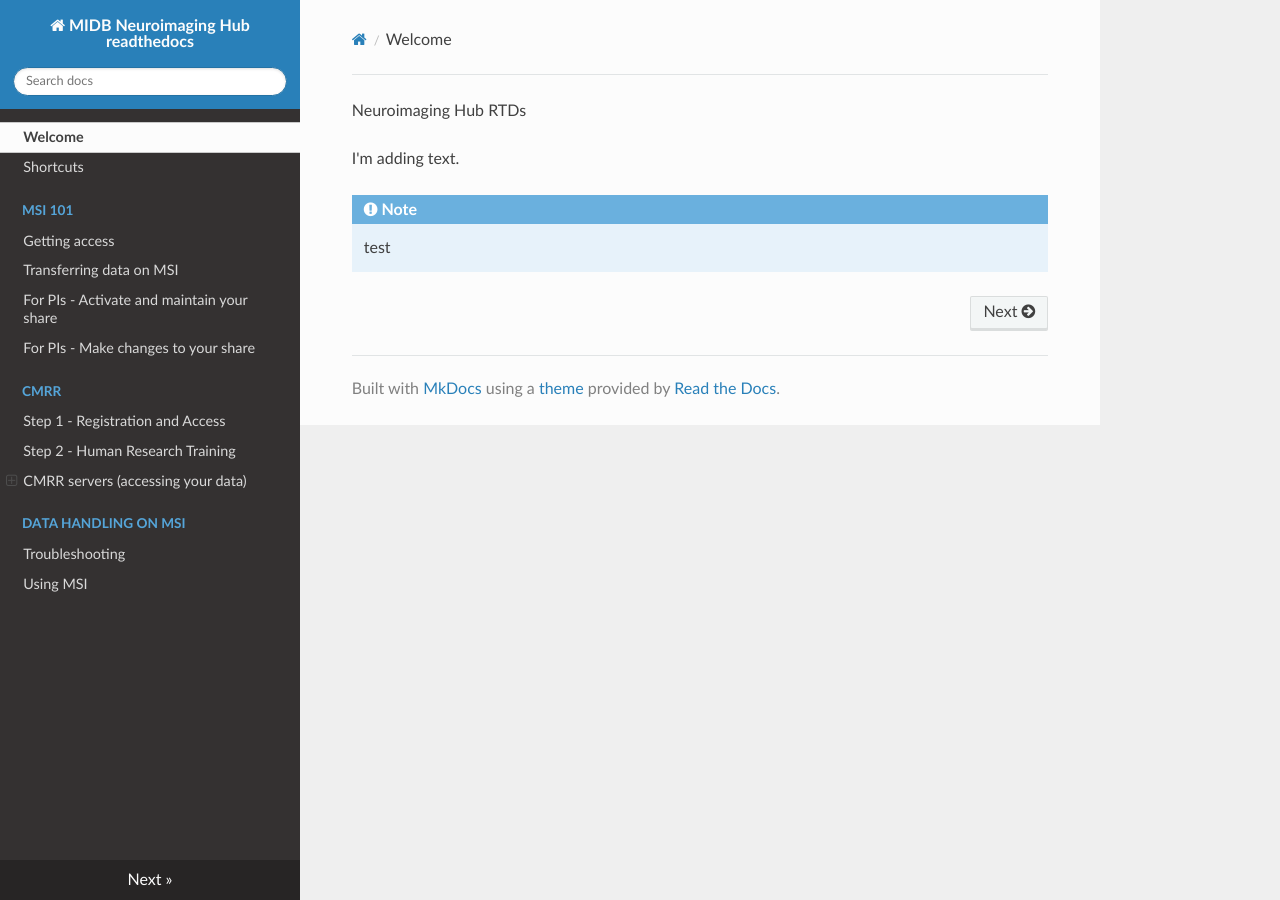
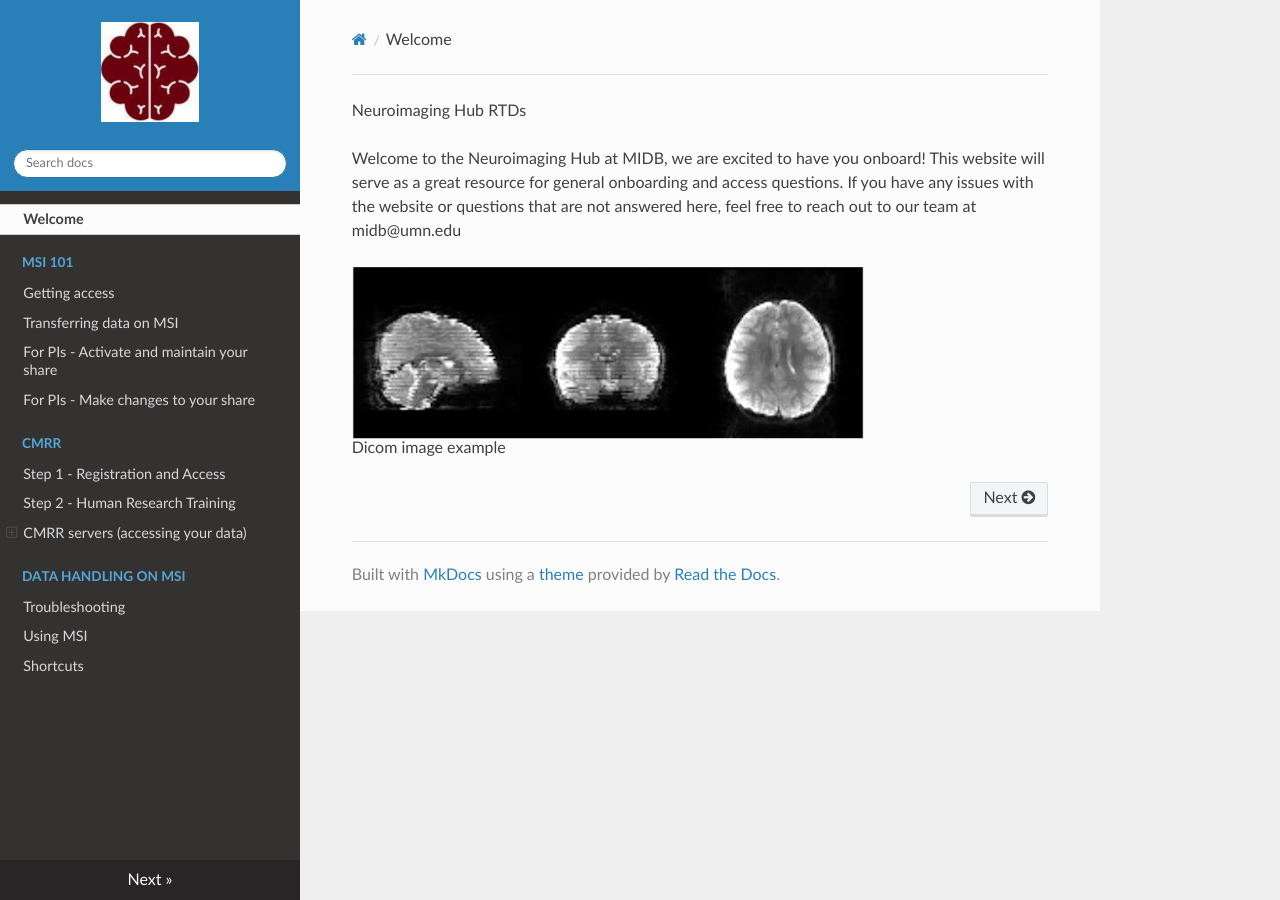
Before and after one commit to MIDB-Neuroimaging/neurohub_rtd, an MkDocs documentation site: the page built from docs/index.md, in a window 1280 px wide. Built offline with MkDocs 1.6.1, drawn with Linux system fonts in a browser that asks for light colours; nearby versions of some CDN libraries.

Commit message:
welcome message and image

```diff
--- a/docs/index.md
+++ b/docs/index.md
@@ -1,7 +1,9 @@
 Neuroimaging Hub RTDs
 
-I'm adding text.
+Welcome to the Neuroimaging Hub at MIDB, we are excited to have you onboard! This website will serve as a great resource for general onboarding and access questions. If you have any issues with the website or questions that are not answered here, feel free to reach out to our team at midb@umn.edu
 
 
-!!! note
-    test
+<figure markdown="span">
+  ![Dicom](ReferenceFrame.png)
+  <figcaption>Dicom image example</figcaption>
+</figure>
--- a/mkdocs.yml
+++ b/mkdocs.yml
@@ -2,13 +2,15 @@ site_name: MIDB Neuroimaging Hub readthedocs
 
 theme:
     name: readthedocs
-    #logo: images/dcan.ico
+    collapse_navigation: True
+    logo: brain-illustrations1.png
 
 plugins:
     - search
 
 #theme:
-#  icon:
+#    collapse_navigation: True
+#    icon:
 #    admonition:
 #      <type>: <icon>
 
@@ -18,11 +20,11 @@ markdown_extensions:
   - admonition
   - pymdownx.details
   - pymdownx.superfences
+  - attr_list
+  - md_in_html
 
 nav:
     - Welcome: index.md
-
-    - Shortcuts: shortcuts.md
 
     - MSI 101: #msi
         - Getting access: msi/msi.md
@@ -45,3 +47,5 @@ nav:
     - Data Handling on MSI: #usingmsi
         - Troubleshooting: usingmsi/troubleshooting.md
         - usingmsi/location.md
+
+    - Shortcuts: shortcuts.md
```
Also changed, not shown: docs/ReferenceFrame.png (renamed from ReferenceFrame.png), docs/brain-illustrations1.png (added).
